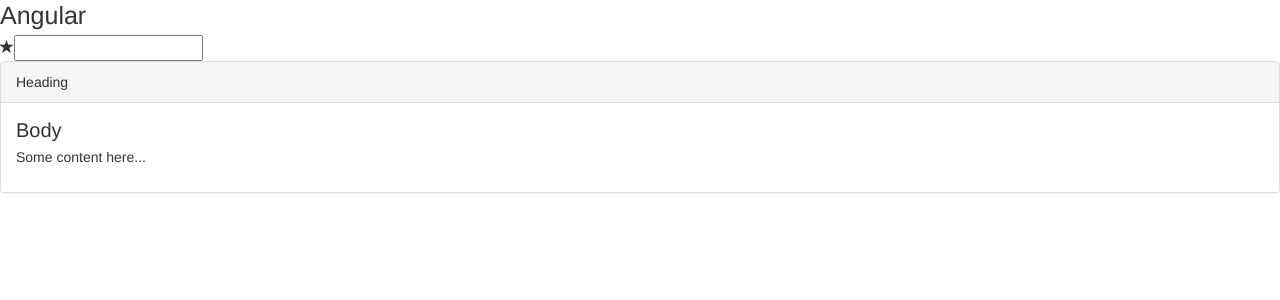
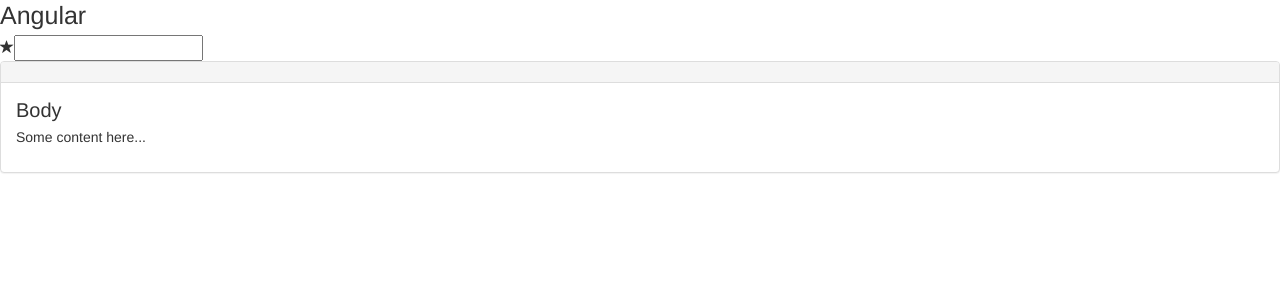
Before and after one commit to Amr1tpal/Angular-First-Project, an Angular app: page / in a window 1280 px wide. Shown: the top 300 px of the page. Built offline with nearby package versions, Linux system fonts and the light colour scheme.

Commit message:
Used ng-Conainer instead ng-Content

```diff
--- a/src/app/panel/panel.component.html
+++ b/src/app/panel/panel.component.html
@@ -1,4 +1,4 @@
 <div class="panel panel-default">
-    <div class="panel-heading"><ng-content select=".heading"></ng-content></div>
+    <div class="panel-heading"><ng-container select=".heading"></ng-container></div>
     <div class="panel-body"><ng-content select=".body"></ng-content></div>
 </div>
```
